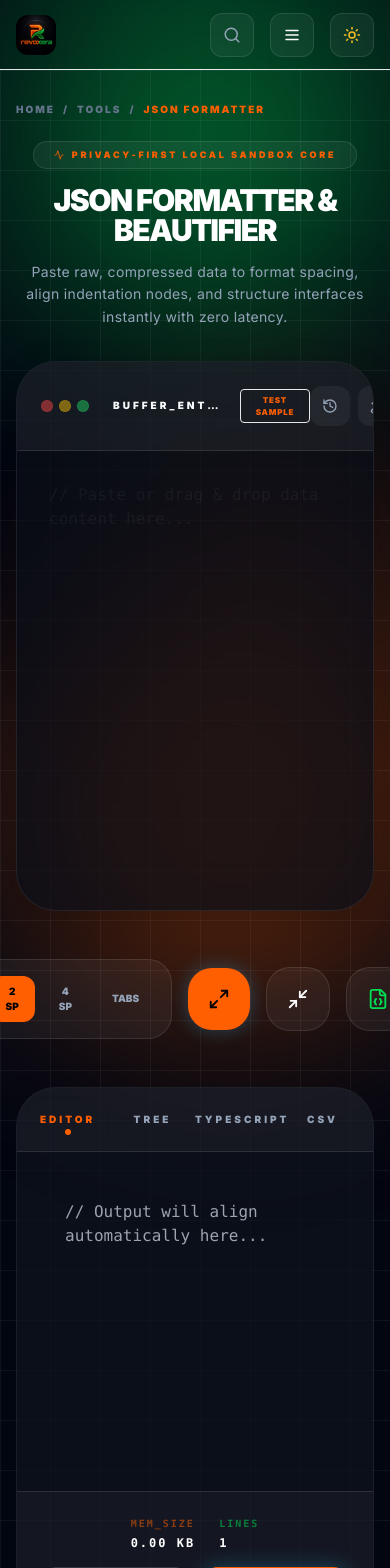
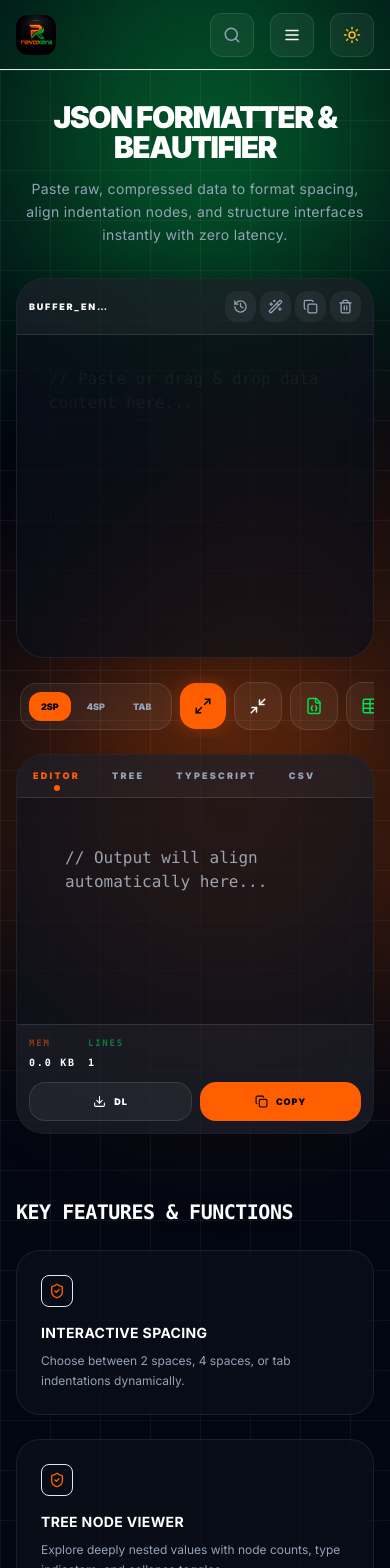
Before and after one commit to bipadtarankumar3/json-formatter-mapper, a Next.js app: page / in a window 390 px wide. Shown: the top 1568 px of the page. Built offline with nearby package versions, Linux system fonts and the light colour scheme.

Commit message:
responsive

```diff
--- a/src/app/globals.css
+++ b/src/app/globals.css
@@ -60,6 +60,7 @@
 
 html {
   scroll-behavior: smooth;
+  overflow-x: hidden;
 }
 
 body {
@@ -252,6 +253,34 @@ body {
 
 .custom-scrollbar::-webkit-scrollbar-thumb:hover {
   background: var(--primary);
+}
+
+/* ── Workspace controls strip ── */
+.workspace-controls-strip {
+  display: flex;
+  flex-direction: row;
+  align-items: center;
+  gap: 8px;
+  width: 100%;
+  overflow-x: auto;
+  overflow-y: visible;
+  padding: 8px 4px;
+  -webkit-overflow-scrolling: touch;
+  scrollbar-width: none;
+  -ms-overflow-style: none;
+}
+.workspace-controls-strip::-webkit-scrollbar {
+  display: none;
+}
+@media (min-width: 1280px) {
+  .workspace-controls-strip {
+    flex-direction: column;
+    width: auto;
+    overflow: visible;
+    padding: 96px 0;
+    gap: 16px;
+    justify-content: center;
+  }
 }
 
 /* Tooltip System */
--- a/src/components/FormatterPage.js
+++ b/src/components/FormatterPage.js
@@ -129,62 +129,69 @@ export default function FormatterPage({ pageType = 'formatter' }) {
     { name: 'JSON Compare', href: '/json-compare' }
   ];
 
-  // Controls JSX (Beautifier Hub)
+  // Controls JSX (Beautifier Hub) — compact for mobile horizontal strip
   const controls = (
-    <div className="flex xl:flex-col gap-4 justify-center items-center">
-      <div className="bg-white/5 border border-white/10 rounded-3xl p-4 flex xl:flex-col gap-2 relative">
-        <label className="text-[8px] font-black text-slate-500 tracking-widest uppercase text-center xl:mb-2">Indentation</label>
+    <>
+      {/* Indentation group */}
+      <div className="flex xl:flex-col items-center gap-1 bg-white/5 border border-white/10 rounded-2xl p-2 shrink-0">
+        <span className="text-[7px] font-black text-slate-500 tracking-widest uppercase hidden xl:block mb-1">Indent</span>
         {['2', '4', 'tab'].map(size => (
           <button
             key={size}
             onClick={() => setIndentSize(size)}
-            className={`px-4 py-2 rounded-xl text-[10px] font-black uppercase transition-all ${
+            className={`px-3 py-2 rounded-xl text-[9px] font-black uppercase transition-all whitespace-nowrap shrink-0 ${
               indentSize === size ? 'bg-primary text-black' : 'text-slate-400 hover:text-white hover:bg-white/5'
             }`}
+            title={size === 'tab' ? 'Tab indentation' : `${size} spaces`}
             suppressHydrationWarning={true}
           >
-            {size === 'tab' ? 'TABS' : `${size} SP`}
+            {size === 'tab' ? 'TAB' : `${size}SP`}
           </button>
         ))}
       </div>
 
+      {/* Beautify button */}
       <button
         onClick={() => handleFormat(jsonInput, indentSize)}
-        title="Beautify JSON output"
-        className="p-5 rounded-3xl bg-primary text-black shadow-[0_0_20px_rgba(56,189,248,0.3)] hover:scale-105 transition-all"
+        title="Beautify JSON"
+        className="p-3.5 xl:p-5 rounded-2xl xl:rounded-3xl bg-primary text-black shadow-[0_0_20px_rgba(255,95,0,0.3)] hover:scale-105 active:scale-95 transition-all shrink-0"
         suppressHydrationWarning={true}
       >
-        <Maximize2 size={22} />
+        <Maximize2 size={18} />
       </button>
 
+      {/* Minify button */}
       <button
         onClick={handleMinify}
-        title="Minify JSON output"
-        className="p-5 rounded-3xl bg-white/5 border border-white/10 text-white hover:bg-white/10 transition-all"
+        title="Minify JSON"
+        className="p-3.5 xl:p-5 rounded-2xl xl:rounded-3xl bg-white/5 border border-white/10 text-white hover:bg-white/10 active:scale-95 transition-all shrink-0"
         suppressHydrationWarning={true}
       >
-        <Minimize2 size={22} />
+        <Minimize2 size={18} />
       </button>
 
+      {/* TypeScript button */}
       <button
         onClick={handleToTS}
         title="Generate TypeScript interfaces"
-        className="p-5 rounded-3xl bg-white/5 border border-white/10 text-accent hover:border-accent hover:bg-accent/5 transition-all"
+        className="p-3.5 xl:p-5 rounded-2xl xl:rounded-3xl bg-white/5 border border-white/10 text-accent hover:border-accent hover:bg-accent/5 active:scale-95 transition-all shrink-0"
         suppressHydrationWarning={true}
       >
-        <FileJson size={22} />
+        <FileJson size={18} />
       </button>
 
+      {/* CSV button */}
       <button
         onClick={handleToCSV}
-        title="Export to CSV rows"
-        className="p-5 rounded-3xl bg-white/5 border border-white/10 text-success hover:border-success hover:bg-success/5 transition-all"
+        title="Export to CSV"
+        className="p-3.5 xl:p-5 rounded-2xl xl:rounded-3xl bg-white/5 border border-white/10 text-success hover:border-success hover:bg-success/5 active:scale-95 transition-all shrink-0"
         suppressHydrationWarning={true}
       >
-        <Table size={22} />
+        <Table size={18} />
       </button>
-    </div>
+    </>
   );
+
 
   // Custom Output Area depending on active tab
   const customOutputArea = activeTab === 'tree' ? (
@@ -238,6 +245,7 @@ export default function FormatterPage({ pageType = 'formatter' }) {
       title={pageType === 'pretty-print' ? 'JSON Pretty Print' : 'JSON Formatter'}
       h1={pageType === 'pretty-print' ? 'JSON Pretty Printer' : 'JSON Formatter & Beautifier'}
       intro="Paste raw, compressed data to format spacing, align indentation nodes, and structure interfaces instantly with zero latency."
+      isHomePage={pageType === 'formatter'}
 
       inputValue={jsonInput}
       onInputChange={(val) => {
--- a/src/components/WorkspaceLayout.js
+++ b/src/components/WorkspaceLayout.js
@@ -38,6 +38,7 @@ export default function WorkspaceLayout({
   features = [],
   relatedTools = [],
   schema = null,
+  isHomePage = false,
 }) {
   const [copied, setCopied] = useState({ input: false, output: false });
   const [dragActive, setDragActive] = useState(false);
@@ -243,7 +244,7 @@ export default function WorkspaceLayout({
   };
 
   return (
-    <div className="min-h-screen cyber-grid pb-20 relative overflow-hidden">
+    <div className="min-h-screen cyber-grid pb-20 relative overflow-x-hidden">
       <div className="scanline" />
 
       {/* Structured SEO schemas dynamically injected */}
@@ -296,9 +297,10 @@ export default function WorkspaceLayout({
         )}
       </AnimatePresence>
 
-      <div className="container mx-auto px-4 md:px-6 animate-fade-in max-w-[1600px] relative z-10 pt-8">
+      <div className="container mx-auto px-4 md:px-6 animate-fade-in max-w-[1600px] relative z-10 pt-8 overflow-x-hidden">
 
-        {/* Breadcrumb Navigation for Technical SEO */}
+        {/* Breadcrumb Navigation — hidden on home page */}
+        {!isHomePage && (
           <nav className="mb-6 text-[10px] font-black tracking-[0.2em] text-slate-500 uppercase flex items-center gap-2">
             <Link href="/" className="hover:text-primary transition-colors">HOME</Link>
             <span>/</span>
@@ -306,9 +308,11 @@ export default function WorkspaceLayout({
             <span>/</span>
             <span className="text-primary">{title}</span>
           </nav>
+        )}
 
         {/* Hero Landing Description */}
         <section className="text-center mb-8 max-w-[1200px] mx-auto">
+          {!isHomePage && (
             <motion.div
               initial={{ scale: 0.9, opacity: 0 }} animate={{ scale: 1, opacity: 1 }}
               className="inline-block mb-4 px-5 py-1.5 rounded-full bg-white/5 border border-white/10 backdrop-blur-xl"
@@ -317,6 +321,7 @@ export default function WorkspaceLayout({
                 <Activity size={10} className="text-primary" /> Privacy-First Local Sandbox Core
               </span>
             </motion.div>
+          )}
           <motion.h1
             initial={{ y: 20, opacity: 0 }} animate={{ y: 0, opacity: 1 }}
             className="text-3xl md:text-5xl font-black tracking-tighter mb-4 leading-none text-white uppercase"
@@ -328,8 +333,8 @@ export default function WorkspaceLayout({
           </p>
         </section>
 
-        {/* Dynamic Workspace Workspace Section */}
-        <section className="relative z-10 grid grid-cols-1 xl:grid-cols-[1fr_auto_1fr] gap-8 items-start mb-16">
+        {/* Dynamic Workspace Section */}
+        <section className="relative z-10 flex flex-col xl:grid xl:grid-cols-[1fr_auto_1fr] gap-4 xl:gap-8 items-stretch mb-16">
 
           {/* LEFT INPUT COLUMN */}
           <div
@@ -337,27 +342,27 @@ export default function WorkspaceLayout({
             onDragOver={handleDrag}
             onDragLeave={handleDrag}
             onDrop={handleDrop}
-            className={`glass-panel rounded-[40px] overflow-hidden flex flex-col h-[550px] md:h-[750px] relative group border shadow-2xl transition-all ${
+            className={`glass-panel rounded-[28px] md:rounded-[40px] overflow-hidden flex flex-col h-[380px] md:h-[600px] xl:h-[750px] relative group border shadow-2xl transition-all min-w-0 ${
               dragActive ? 'border-primary bg-primary/5 shadow-[0_0_30px_rgba(56,189,248,0.2)]' : 'border-white/10'
             }`}
           >
-            <div className="p-6 flex justify-between items-center border-b border-white/10 bg-white/5">
-              <div className="flex items-center gap-4">
-                <div className="flex gap-1.5 shrink-0">
+            <div className="p-3 md:p-6 flex justify-between items-center border-b border-white/10 bg-white/5 gap-2">
+              <div className="flex items-center gap-2 md:gap-4 min-w-0">
+                <div className="hidden sm:flex gap-1.5 shrink-0">
                   <div className="w-3 h-3 rounded-full bg-red-500/50 border border-red-500/20" />
                   <div className="w-3 h-3 rounded-full bg-yellow-500/50 border border-yellow-500/20" />
                   <div className="w-3 h-3 rounded-full bg-green-500/50 border border-green-500/20" />
                 </div>
-                <span className="ml-2 text-[10px] font-black tracking-[0.3em] text-primary/80 uppercase truncate max-w-[120px] md:max-w-none">
+                <span className="text-[9px] md:text-[10px] font-black tracking-[0.2em] md:tracking-[0.3em] text-primary/80 uppercase truncate max-w-[80px] sm:max-w-[120px] md:max-w-none">
                   {inputLabel}
                 </span>
                 <button
                   onClick={handleLoadSample}
-                  className="px-2.5 py-1 rounded bg-primary/10 hover:bg-primary/20 text-primary text-[8px] font-black tracking-widest uppercase transition-all border border-primary/20 hover:scale-105"
+                  className="hidden sm:block px-2 py-1 rounded bg-primary/10 hover:bg-primary/20 text-primary text-[8px] font-black tracking-widest uppercase transition-all border border-primary/20 hover:scale-105 shrink-0"
                   title="Load dummy JSON for testing"
                   suppressHydrationWarning={true}
                 >
-                  Test Sample
+                  Sample
                 </button>
                 {isLargeFile && (
                   <span className="text-[8px] font-black tracking-widest bg-amber-500/10 text-amber-400 px-2 py-0.5 rounded-full border border-amber-500/20 uppercase">
@@ -365,32 +370,32 @@ export default function WorkspaceLayout({
                   </span>
                 )}
               </div>
-              <div className="flex gap-2">
+              <div className="flex gap-1 md:gap-2 shrink-0">
                 <button
                   onClick={() => setHistoryOpen(!historyOpen)}
                   title="View past sessions history"
-                  className={`p-3 rounded-xl transition-all shrink-0 ${historyOpen ? 'bg-primary text-black' : 'bg-white/5 hover:bg-white/10 text-slate-400 hover:text-primary'}`}
+                  className={`p-2 md:p-3 rounded-xl transition-all shrink-0 ${historyOpen ? 'bg-primary text-black' : 'bg-white/5 hover:bg-white/10 text-slate-400 hover:text-primary'}`}
                   suppressHydrationWarning={true}
                 >
-                  <History size={16} />
+                  <History size={15} />
                 </button>
                 {onRepair && (
                   <button
                     onClick={onRepair}
                     title="Auto-repair code errors"
-                    className="p-3 rounded-xl bg-white/5 hover:bg-white/10 text-slate-400 hover:text-accent transition-all shrink-0"
+                    className="p-2 md:p-3 rounded-xl bg-white/5 hover:bg-white/10 text-slate-400 hover:text-accent transition-all shrink-0"
                     suppressHydrationWarning={true}
                   >
-                    <Wand2 size={16} />
+                    <Wand2 size={15} />
                   </button>
                 )}
                 <button
                   onClick={() => fileInputRef.current?.click()}
                   title="Import configuration file"
-                  className="p-3 rounded-xl bg-white/5 hover:bg-white/10 text-slate-400 hover:text-primary transition-all shrink-0"
+                  className="hidden sm:block p-2 md:p-3 rounded-xl bg-white/5 hover:bg-white/10 text-slate-400 hover:text-primary transition-all shrink-0"
                   suppressHydrationWarning={true}
                 >
-                  <Upload size={16} />
+                  <Upload size={15} />
                 </button>
                 <input
                   type="file"
@@ -402,19 +407,19 @@ export default function WorkspaceLayout({
                 <button
                   onClick={() => handleCopy('input')}
                   title="Copy original code"
-                  className="p-3 rounded-xl bg-white/5 hover:bg-white/10 text-slate-400 hover:text-primary transition-all shrink-0"
+                  className="p-2 md:p-3 rounded-xl bg-white/5 hover:bg-white/10 text-slate-400 hover:text-primary transition-all shrink-0"
                   suppressHydrationWarning={true}
                 >
-                  {copied.input ? <Check size={16} className="text-success" /> : <Copy size={16} />}
+                  {copied.input ? <Check size={15} className="text-success" /> : <Copy size={15} />}
                 </button>
                 {onClear && (
                   <button
                     onClick={onClear}
                     title="Clear panel input"
-                    className="p-3 rounded-xl bg-white/5 hover:bg-red-500/20 text-slate-400 hover:text-red-400 transition-all shrink-0"
+                    className="p-2 md:p-3 rounded-xl bg-white/5 hover:bg-red-500/20 text-slate-400 hover:text-red-400 transition-all shrink-0"
                     suppressHydrationWarning={true}
                   >
-                    <Trash2 size={16} />
+                    <Trash2 size={15} />
                   </button>
                 )}
               </div>
@@ -539,20 +544,21 @@ export default function WorkspaceLayout({
             )}
           </div>
 
-          {/* MIDDLE COLUMN CONTROLS */}
-          <div className="flex xl:flex-col gap-4 justify-center py-4 xl:py-24 z-10">
+          {/* MIDDLE COLUMN CONTROLS — scrollable horizontal strip on mobile, vertical on xl */}
+          <div className="workspace-controls-strip">
             {controls}
           </div>
 
           {/* RIGHT OUTPUT COLUMN */}
-          <div className="glass-panel rounded-[40px] overflow-hidden flex flex-col h-[550px] md:h-[750px] border border-white/10 shadow-2xl">
-            <div className="flex border-b border-white/10 bg-white/5 p-2 overflow-x-auto shrink-0 custom-scrollbar">
+          <div className="glass-panel rounded-[28px] md:rounded-[40px] overflow-hidden flex flex-col h-[380px] md:h-[600px] xl:h-[750px] border border-white/10 shadow-2xl min-w-0">
+            {/* TAB BAR — horizontally scrollable, no wrap */}
+            <div className="flex border-b border-white/10 bg-white/5 shrink-0 overflow-x-auto custom-scrollbar" style={{ scrollbarWidth: 'none' }}>
               {tabs.map((tab) => (
                 <button
                   key={tab}
                   onClick={() => onTabChange(tab)}
-                  className={`flex-1 min-w-[80px] py-4 text-[10px] font-black tracking-[0.3em] uppercase transition-all rounded-2xl relative ${
-                    activeTab === tab ? 'text-primary bg-primary/10 shadow-inner' : 'text-slate-400 hover:text-white hover:bg-white/5'
+                  className={`shrink-0 px-4 py-3.5 text-[9px] md:text-[10px] font-black tracking-[0.25em] uppercase transition-all relative whitespace-nowrap ${
+                    activeTab === tab ? 'text-primary bg-primary/10' : 'text-slate-400 hover:text-white hover:bg-white/5'
                   }`}
                   suppressHydrationWarning={true}
                 >
@@ -560,7 +566,7 @@ export default function WorkspaceLayout({
                   {activeTab === tab && (
                     <motion.div
                       layoutId="tab-underline-workspace"
-                      className="absolute bottom-2 left-1/2 -translate-x-1/2 w-1.5 h-1.5 rounded-full bg-primary"
+                      className="absolute bottom-1.5 left-1/2 -translate-x-1/2 w-1.5 h-1.5 rounded-full bg-primary"
                     />
                   )}
                 </button>
@@ -578,43 +584,43 @@ export default function WorkspaceLayout({
               )}
             </div>
 
-            <div className="p-6 bg-white/5 border-t border-white/10 flex flex-col md:flex-row justify-between items-center gap-4 shrink-0">
-              <div className="flex flex-wrap gap-6 text-[10px] font-black tracking-[0.2em] text-slate-500 font-mono uppercase">
+            <div className="p-3 md:p-5 bg-white/5 border-t border-white/10 flex flex-col sm:flex-row justify-between items-center gap-3 shrink-0">
+              <div className="flex flex-wrap gap-3 md:gap-6 text-[9px] font-black tracking-[0.2em] text-slate-500 font-mono uppercase w-full sm:w-auto">
                 <div className="flex flex-col">
-                  <span className="text-primary opacity-50 mb-1">MEM_SIZE</span>
-                  <span className="text-white text-xs">{(new Blob([outputValue || inputValue]).size / 1024).toFixed(2)} KB</span>
+                  <span className="text-primary opacity-50 mb-1">MEM</span>
+                  <span className="text-white text-[10px]">{(new Blob([outputValue || inputValue]).size / 1024).toFixed(1)} KB</span>
                 </div>
                 <div className="flex flex-col">
                   <span className="text-accent opacity-50 mb-1">LINES</span>
-                  <span className="text-white text-xs">{finalStats.lines}</span>
+                  <span className="text-white text-[10px]">{finalStats.lines}</span>
                 </div>
                 {finalStats.nodes > 0 && (
                   <div className="flex flex-col">
                     <span className="text-success opacity-50 mb-1">NODES</span>
-                    <span className="text-white text-xs">{finalStats.nodes}</span>
+                    <span className="text-white text-[10px]">{finalStats.nodes}</span>
                   </div>
                 )}
                 {latency > 0 && (
                   <div className="flex flex-col">
-                    <span className="text-amber-500 opacity-50 mb-1">RENDER_TIME</span>
-                    <span className="text-white text-xs">{latency} ms</span>
+                    <span className="text-amber-500 opacity-50 mb-1">MS</span>
+                    <span className="text-white text-[10px]">{latency}</span>
                   </div>
                 )}
               </div>
-              <div className="flex gap-3 w-full md:w-auto">
+              <div className="flex gap-2 w-full sm:w-auto">
                 <button
                   onClick={handleDownload}
-                  className="flex-1 md:flex-none flex items-center justify-center gap-2.5 px-6 py-3.5 rounded-2xl bg-white/5 hover:bg-white/10 text-[10px] font-black tracking-widest transition-all border border-white/10 text-white"
+                  className="flex-1 sm:flex-none flex items-center justify-center gap-2 px-4 py-3 rounded-2xl bg-white/5 hover:bg-white/10 text-[9px] font-black tracking-widest transition-all border border-white/10 text-white"
                   suppressHydrationWarning={true}
                 >
-                  <Download size={14} /> DOWNLOAD
+                  <Download size={13} /> DL
                 </button>
                 <button
                   onClick={() => handleCopy('output')}
-                  className="flex-1 md:flex-none flex items-center justify-center gap-2.5 px-6 py-3.5 rounded-2xl bg-primary text-black text-[10px] font-black tracking-widest transition-all shadow-[0_0_20px_rgba(56,189,248,0.3)] hover:scale-105"
+                  className="flex-1 sm:flex-none flex items-center justify-center gap-2 px-4 py-3 rounded-2xl bg-primary text-black text-[9px] font-black tracking-widest transition-all hover:opacity-90 active:scale-95"
                   suppressHydrationWarning={true}
                 >
-                  <Copy size={14} /> {copied.output ? 'SYNCED' : 'COPY'}
+                  <Copy size={13} /> {copied.output ? 'COPIED' : 'COPY'}
                 </button>
               </div>
             </div>
```
Lines whose indentation alone changed are shown as unchanged.
